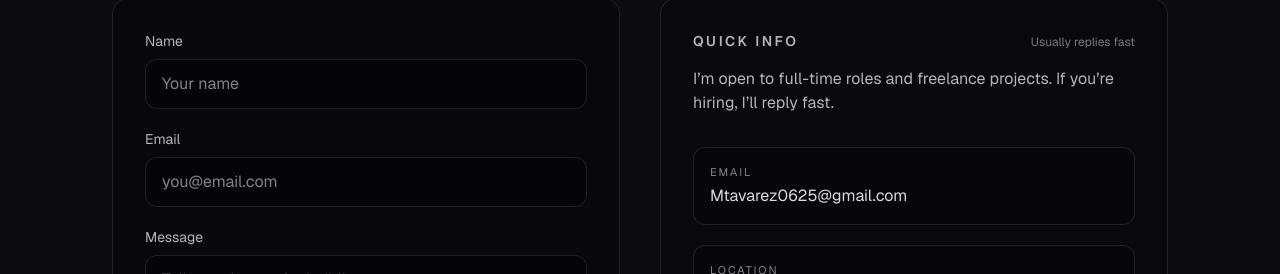
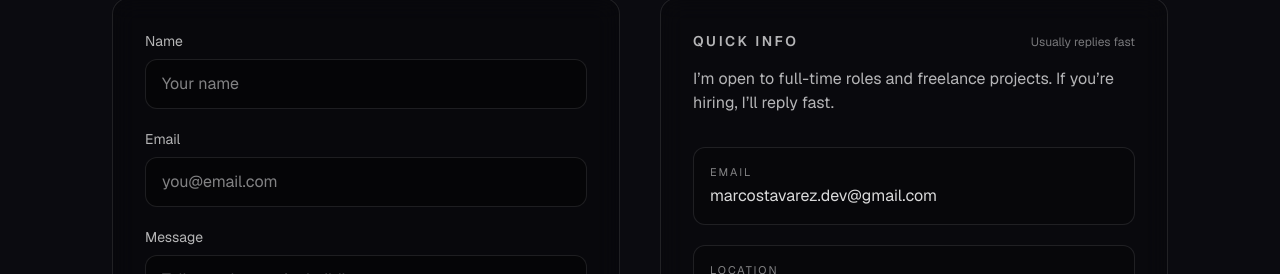
Before and after one commit to Mtavarez0625/portfolio-website, a Next.js app: page / in a window 1280 px wide. Shown: the part 3167-3441 px from the top of the page. Built offline with nearby package versions, Linux system fonts and the light colour scheme.

Commit message:
Update quick info email

```diff
--- a/components/ContactSection.tsx
+++ b/components/ContactSection.tsx
@@ -148,7 +148,7 @@ export default function ContactSection() {
             </p>
 
             <div className="mt-8 space-y-5">
-              <InfoRow label="Email" value="Mtavarez0625@gmail.com" />
+              <InfoRow label="Email" value="marcostavarez.dev@gmail.com" />
               <InfoRow label="Location" value="Charlotte, NC • Remote-friendly" />
               <InfoRow
                 label="Availability"
```
